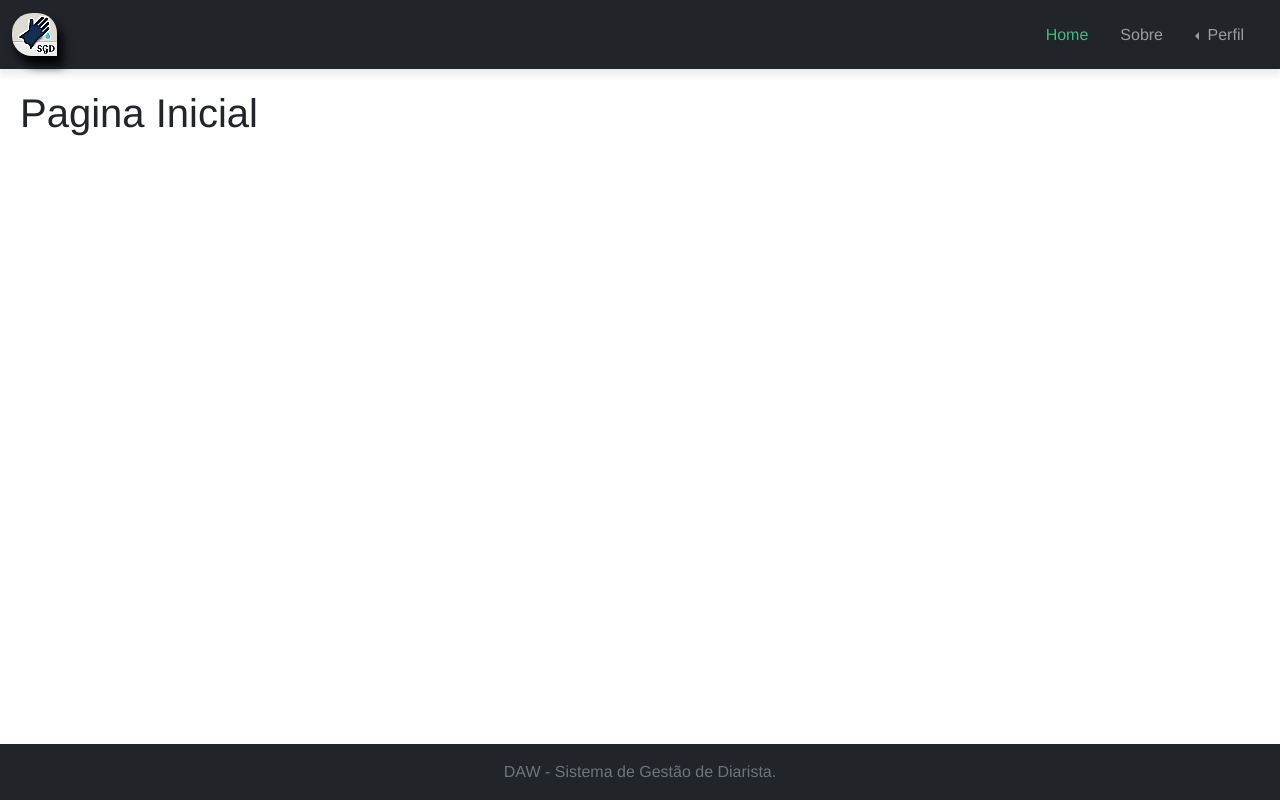
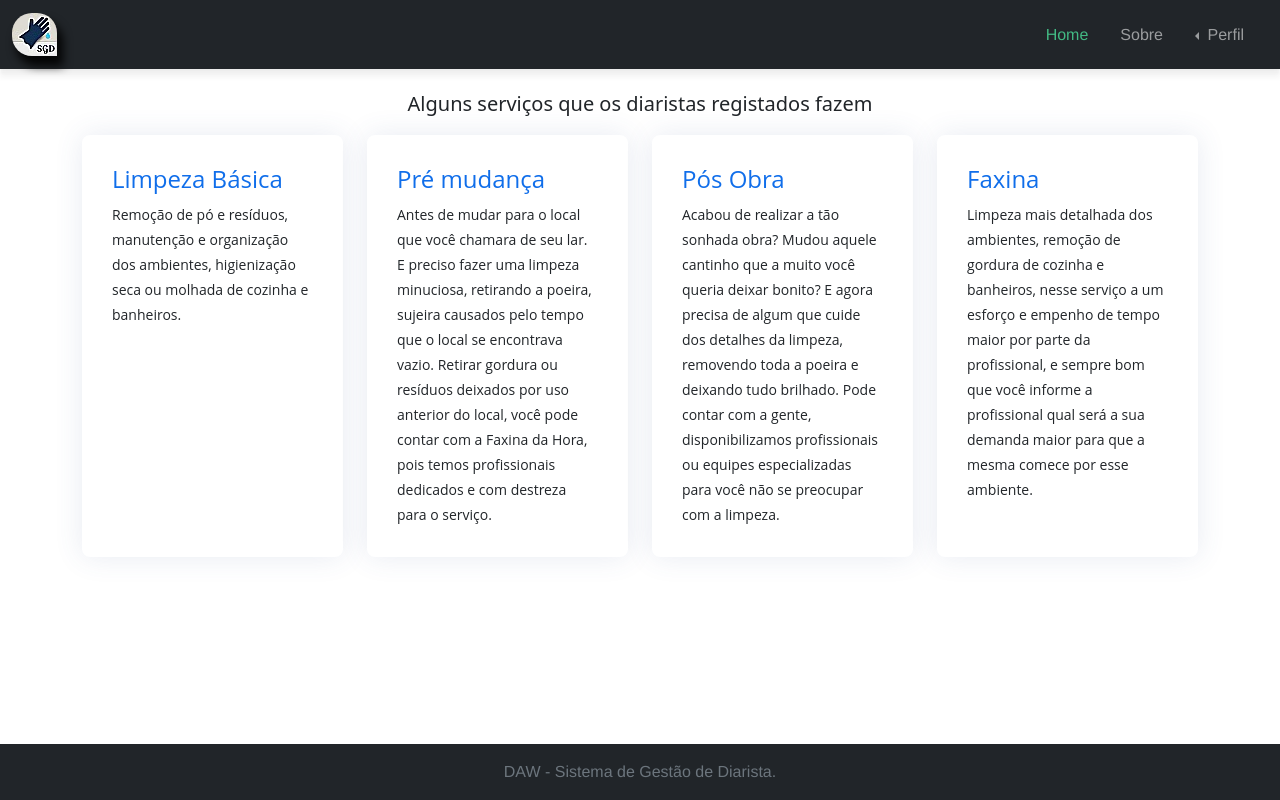
Before and after one commit to reizen-desu/Vue-Gestao-de-Diaristas, a Vue app: page /#/ in a window 1280 px wide. Built offline with nearby package versions, Linux system fonts and the light colour scheme.

Commit message:
Update landing page

```diff
--- a/src/views/LandingPage.vue
+++ b/src/views/LandingPage.vue
@@ -1,9 +1,110 @@
 <template>
-  <div>
-    <h1>Pagina Inicial</h1>
+  <div class="landing-page">
+    <p class="lead text-center">Alguns serviços que os diaristas registados fazem</p>
+    <!-- ======= Servicos prestados ======= -->
+    <section id="featured-services" class="featured-services">
+      <div class="container" data-aos="fade-up">
+        <div class="row">
+          <div class="col-md-6 col-lg-3 d-flex align-items-stretch mb-5 mb-lg-0">
+            <div class="icon-box" data-aos="fade-up" data-aos-delay="100">
+              <div class="icon"><i class="bx bxl-dribbble"></i></div>
+              <h4 class="title"><a href="">Limpeza Básica</a></h4>
+              <p class="description">
+                Remoção de pó e resíduos, manutenção e organização dos ambientes,
+                higienização seca ou molhada de cozinha e banheiros.
+              </p>
+            </div>
+          </div>
+
+          <div class="col-md-6 col-lg-3 d-flex align-items-stretch mb-5 mb-lg-0">
+            <div class="icon-box" data-aos="fade-up" data-aos-delay="200">
+              <div class="icon"><i class="bx bx-file"></i></div>
+              <h4 class="title"><a href="">Pré mudança</a></h4>
+              <p class="description">
+                Antes de mudar para o local que você chamara de seu lar. E preciso fazer
+                uma limpeza minuciosa, retirando a poeira, sujeira causados pelo tempo que
+                o local se encontrava vazio. Retirar gordura ou resíduos deixados por uso
+                anterior do local, você pode contar com a Faxina da Hora, pois temos
+                profissionais dedicados e com destreza para o serviço.
+              </p>
+            </div>
+          </div>
+
+          <div class="col-md-6 col-lg-3 d-flex align-items-stretch mb-5 mb-lg-0">
+            <div class="icon-box" data-aos="fade-up" data-aos-delay="300">
+              <div class="icon"><i class="bx bx-tachometer"></i></div>
+              <h4 class="title"><a href="">Pós Obra</a></h4>
+              <p class="description">
+                Acabou de realizar a tão sonhada obra? Mudou aquele cantinho que a muito
+                você queria deixar bonito? E agora precisa de algum que cuide dos detalhes
+                da limpeza, removendo toda a poeira e deixando tudo brilhado. Pode contar
+                com a gente, disponibilizamos profissionais ou equipes especializadas para
+                você não se preocupar com a limpeza.
+              </p>
+            </div>
+          </div>
+
+          <div class="col-md-6 col-lg-3 d-flex align-items-stretch mb-5 mb-lg-0">
+            <div class="icon-box" data-aos="fade-up" data-aos-delay="400">
+              <div class="icon"><i class="bx bx-world"></i></div>
+              <h4 class="title"><a href="">Faxina</a></h4>
+              <p class="description">
+                Limpeza mais detalhada dos ambientes, remoção de gordura de cozinha e
+                banheiros, nesse serviço a um esforço e empenho de tempo maior por parte
+                da profissional, e sempre bom que você informe a profissional qual será a
+                sua demanda maior para que a mesma comece por esse ambiente.
+              </p>
+            </div>
+          </div>
+        </div>
+      </div>
+    </section>
+    <!-- End Featured Services Section -->
   </div>
 </template>
 <script>
 export default {};
 </script>
-<style></style>
+<style scoped>
+a {
+  color: #106eea;
+  text-decoration: none;
+}
+
+div {
+  font-family: "Open Sans", sans-serif;
+}
+
+.landing-page {
+  font-family: system-ui, -apple-system, "Segoe UI", Roboto, "Helvetica Neue", "Noto Sans",
+    "Liberation Sans", Arial, sans-serif, "Apple Color Emoji", "Segoe UI Emoji",
+    "Segoe UI Symbol", "Noto Color Emoji";
+}
+
+.featured-services .icon-box {
+  padding: 30px;
+  position: relative;
+  overflow: hidden;
+  background: #fff;
+  box-shadow: 0 0 29px 0 rgb(68 88 144 / 12%);
+  transition: all 0.3s ease-in-out;
+  border-radius: 8px;
+  z-index: 1;
+}
+.featured-services title {
+  font-family: "Roboto", sans-serif;
+  font-weight: 700;
+  margin-bottom: 15px;
+  font-size: 18px;
+}
+
+featured-services .title a {
+  color: #111;
+}
+
+.featured-services .description {
+  font-size: 14px;
+  line-height: 25px;
+  margin-bottom: 0;
+}
+</style>
```
